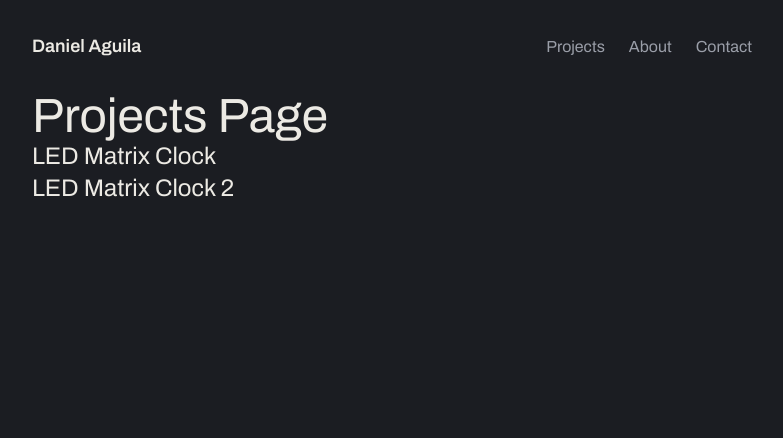
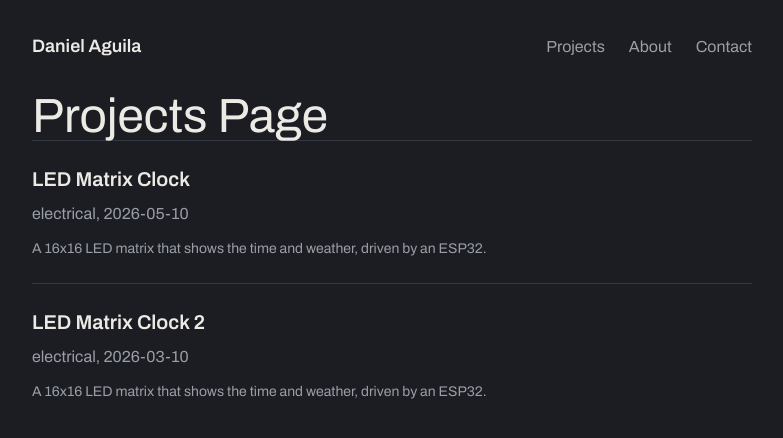
Before and after one commit to Daniel-Aguila/portfolio, a Next.js app: page /projects in a window 1280 px wide. Shown: the top 438 px of the page, without its empty margins (248-1031 px from the left). Built offline with nearby package versions, Linux system fonts and the light colour scheme.

Commit message:
project card and project list

```diff
--- /dev/null
+++ b/app/components/ProjectCard.tsx
@@ -0,0 +1,18 @@
+import Link from "next/link";
+import type { Project } from '@/types/project';
+
+export default function ProjectCard({project}: {project: Project}){
+    return (
+        <article className="border-t border-trace py-6">
+            <Link href={`/projects/${project.id}`} className="text-xl font-semibold font-stretch-semi-expanded hover:text-copper">
+                {project.title}
+            </Link>
+            <p className="mt-2 leading-relaxed text-tin">
+                {project.category}, {project.date}
+            </p>
+            <p className="mt-3 text-sm text-tin">
+                {project.description}
+            </p>
+        </article>
+    )
+}
--- a/app/projects/page.tsx
+++ b/app/projects/page.tsx
@@ -1,5 +1,6 @@
 import {getProjects} from "@/lib/project";
 import Link from "next/link";
+import ProjectCard from "@/app/components/ProjectCard";
 
 export default function ProjectsPage(){
     const projects = getProjects();
@@ -9,9 +10,7 @@ export default function ProjectsPage(){
             <h1 className={"text-5xl"}>Projects Page</h1>
             <ul>
                 {projects.map(project => (
-                    <li key={project.id}>
-                        <Link className={"text-2xl"} href={`/projects/${project.id}`}>{project.title}</Link>
-                    </li>
+                    <ProjectCard project={project} key={project.id}/>
                 ))}
             </ul>
         </div>
```
